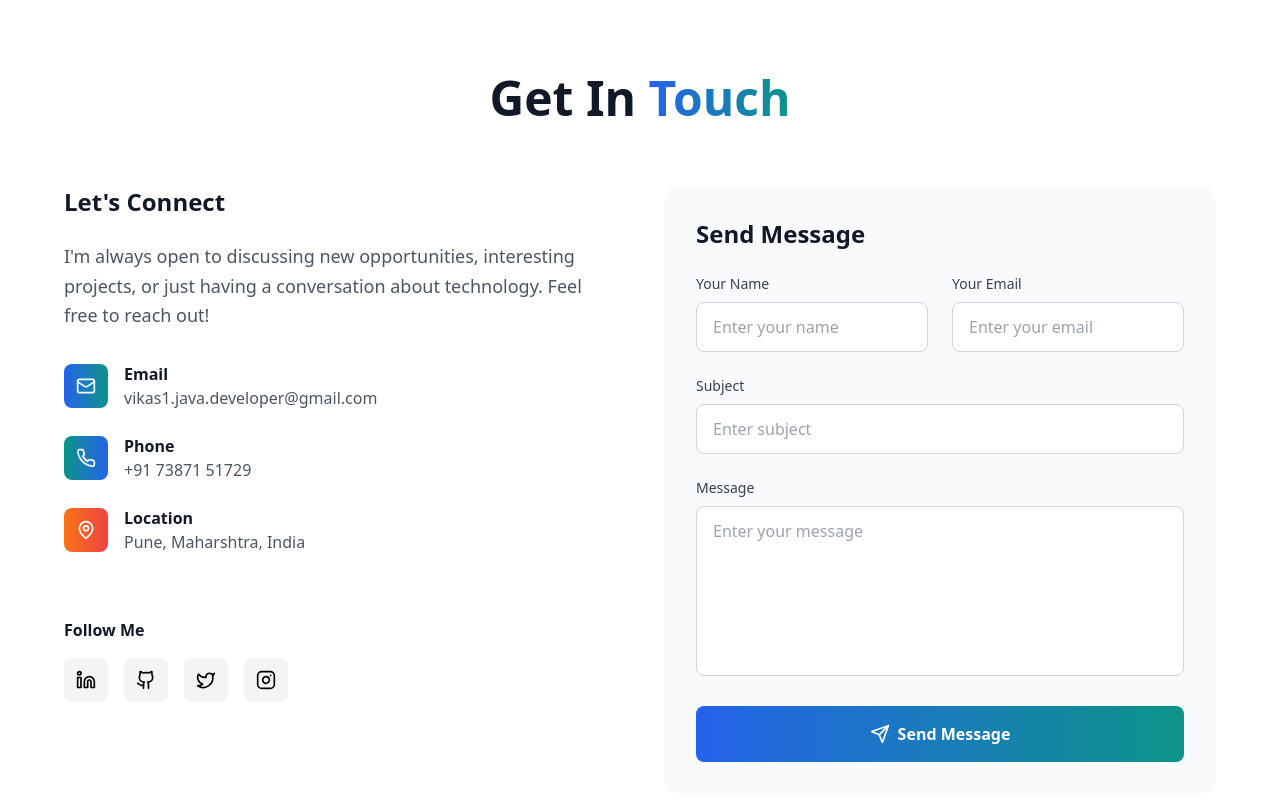
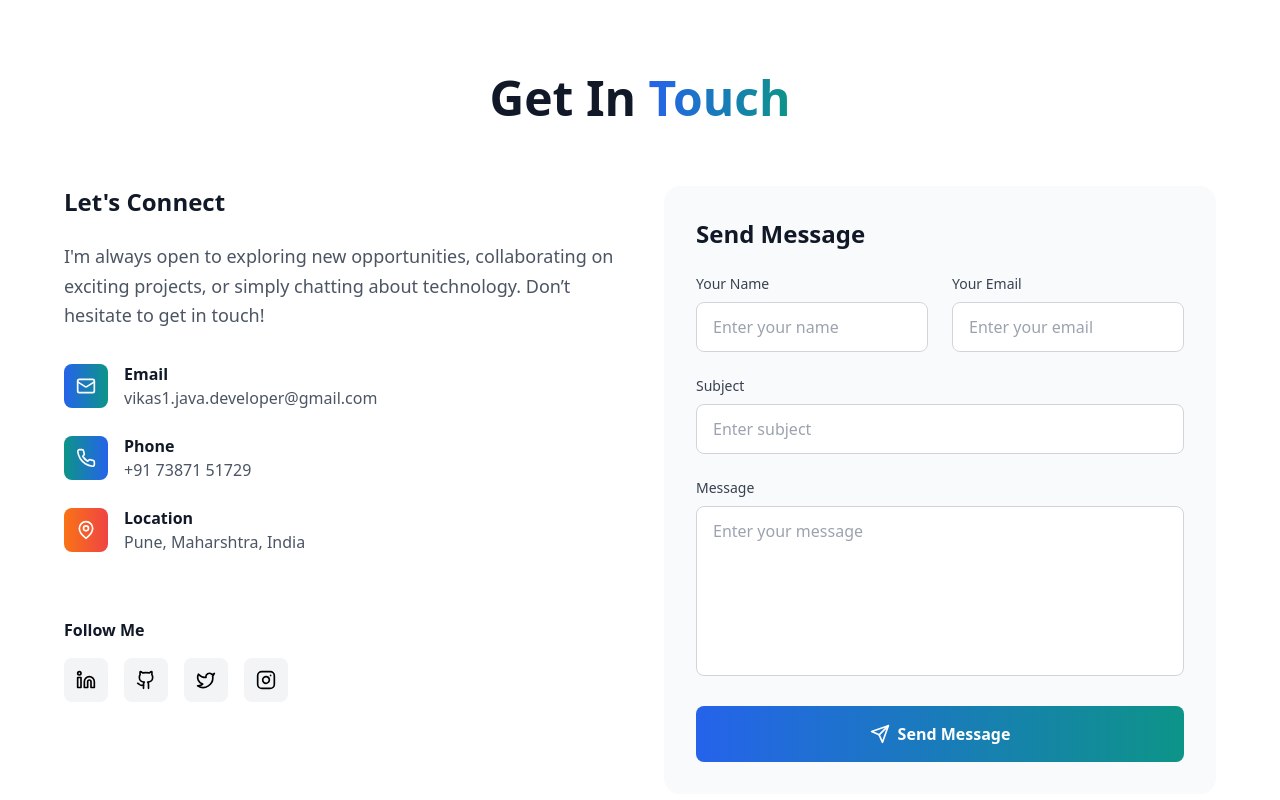
Before and after one commit to vikasfadatare/vikas-fadatare-portfolio, a React (Vite) app: page / in a window 1280 px wide. Shown: the part 2710-3510 px from the top of the page. Built offline with nearby package versions, Linux system fonts and the light colour scheme.

Commit message:
Update Contact.tsx
Updated let's connect content

```diff
--- a/src/components/Contact.tsx
+++ b/src/components/Contact.tsx
@@ -52,8 +52,8 @@ const Contact = () => {
               <div>
                 <h3 className="text-2xl font-bold text-gray-900 mb-6">Let's Connect</h3>
                 <p className="text-gray-600 text-lg leading-relaxed mb-8">
-                  I'm always open to discussing new opportunities, interesting projects,
-                  or just having a conversation about technology. Feel free to reach out!
+                  I'm always open to exploring new opportunities, collaborating on exciting projects, or simply chatting about technology.
+                  Don’t hesitate to get in touch!
                 </p>
               </div>
 
```
